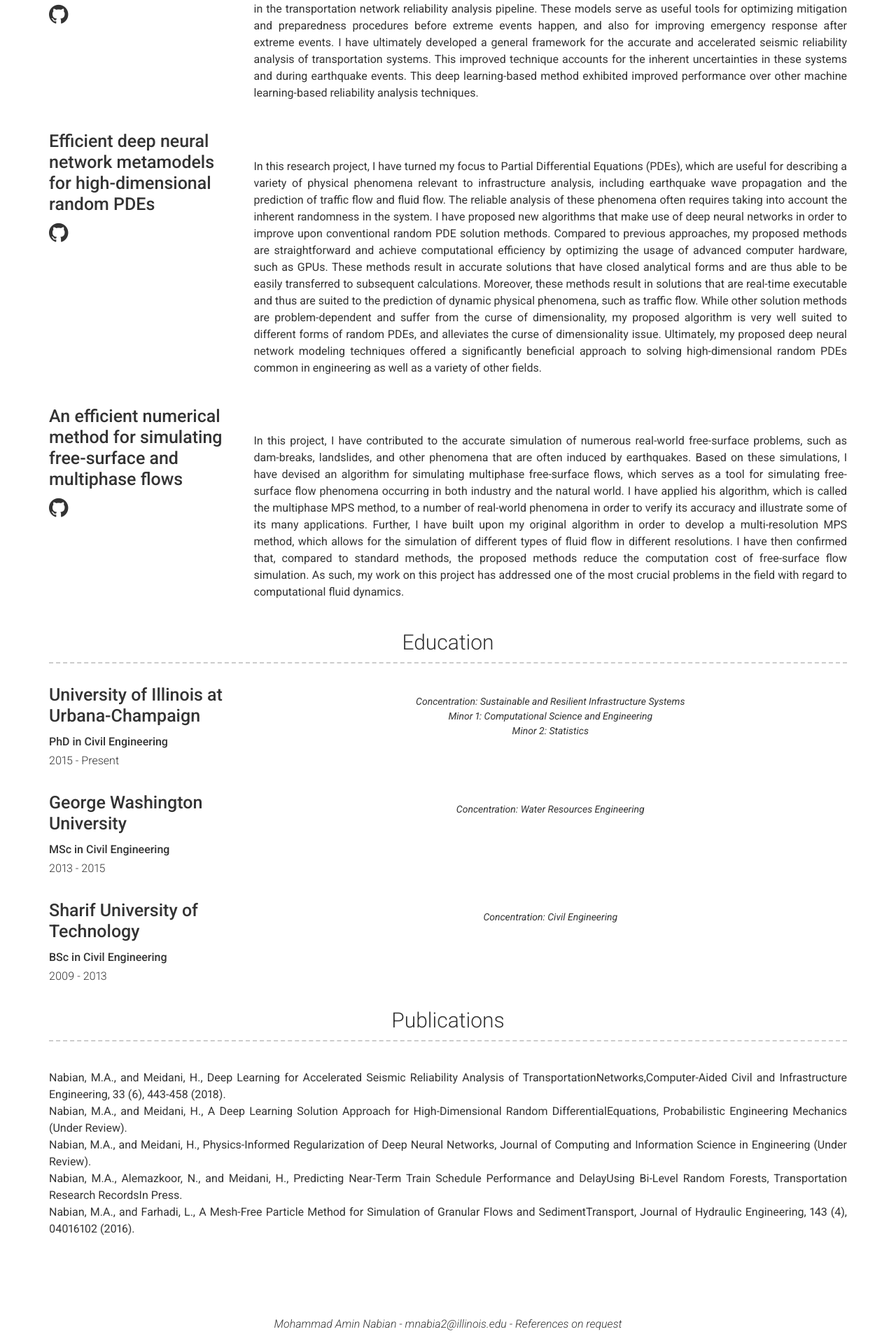
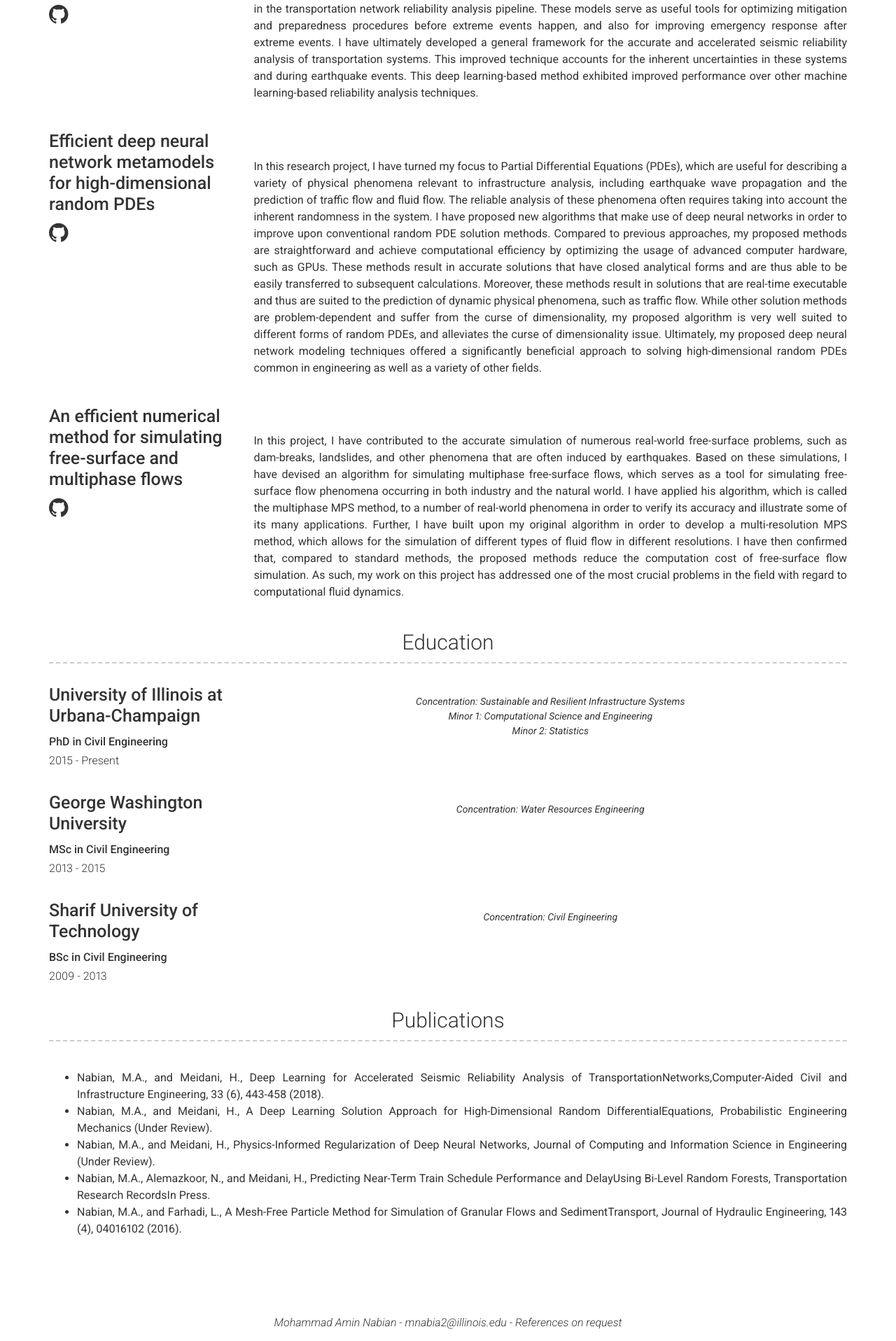
Before and after one commit to mnabian/mnabian.github.io, a Jekyll site: the page built from index.md, in a window 1280 px wide. Shown: the part 752-2668 px from the top of the page at 70% size. Built offline with Jekyll 4.4.1, drawn with Linux system fonts in a browser that asks for light colours.

Commit message:
Initial resume setup

```diff
--- a/_config.yml
+++ b/_config.yml
@@ -31,7 +31,11 @@ about_content: | # this will include new lines to allow paragraphs
 # More Section
 more_title: Publications #(Use this to override about more section title)
 more_content: | # this will include new lines to allow paragraphs
-  Nabian, M.A., and Meidani, H., Deep Learning for Accelerated Seismic Reliability Analysis of TransportationNetworks,Computer-Aided Civil and Infrastructure Engineering, 33 (6), 443-458 (2018).<br />Nabian, M.A., and Meidani, H., A Deep Learning Solution Approach for High-Dimensional Random DifferentialEquations, Probabilistic Engineering Mechanics (Under Review).<br />Nabian, M.A., and Meidani, H., Physics-Informed Regularization of Deep Neural Networks, Journal of Computing and Information Science in Engineering (Under Review).<br />Nabian, M.A., Alemazkoor, N., and Meidani, H., Predicting Near-Term Train Schedule Performance and DelayUsing Bi-Level Random Forests, Transportation Research RecordsIn Press.<br />Nabian, M.A., and Farhadi, L., A Mesh-Free Particle Method for Simulation of Granular Flows and SedimentTransport, Journal of Hydraulic Engineering, 143 (4), 04016102 (2016).
+  - Nabian, M.A., and Meidani, H., Deep Learning for Accelerated Seismic Reliability Analysis of TransportationNetworks,Computer-Aided Civil and Infrastructure Engineering, 33 (6), 443-458 (2018).
+  - Nabian, M.A., and Meidani, H., A Deep Learning Solution Approach for High-Dimensional Random DifferentialEquations, Probabilistic Engineering Mechanics (Under Review).
+  - Nabian, M.A., and Meidani, H., Physics-Informed Regularization of Deep Neural Networks, Journal of Computing and Information Science in Engineering (Under Review).
+  - Nabian, M.A., Alemazkoor, N., and Meidani, H., Predicting Near-Term Train Schedule Performance and DelayUsing Bi-Level Random Forests, Transportation Research RecordsIn Press.
+  - Nabian, M.A., and Farhadi, L., A Mesh-Free Particle Method for Simulation of Granular Flows and SedimentTransport, Journal of Hydraulic Engineering, 143 (4), 04016102 (2016).
 
 # Footer
 footer_show_references: true
```
